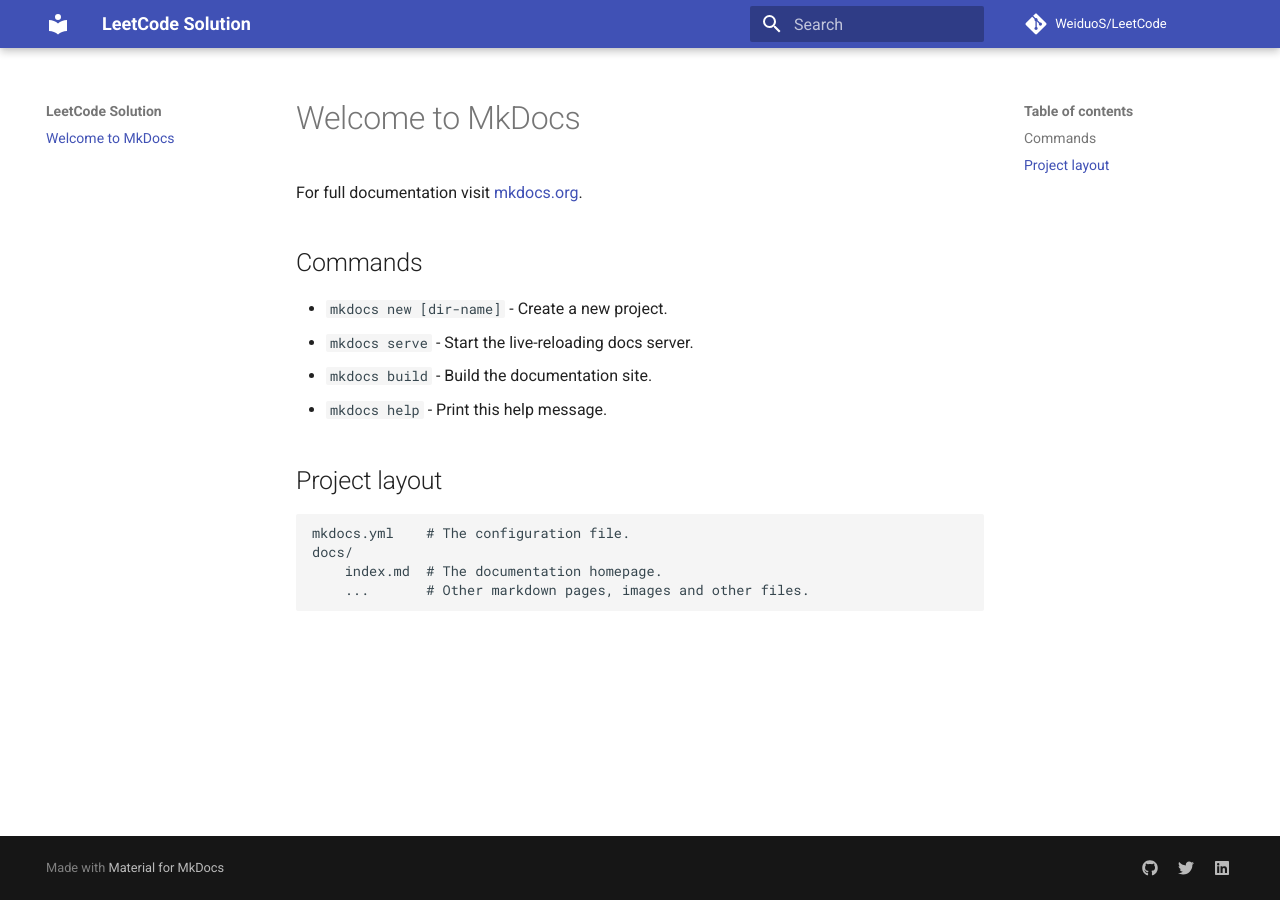
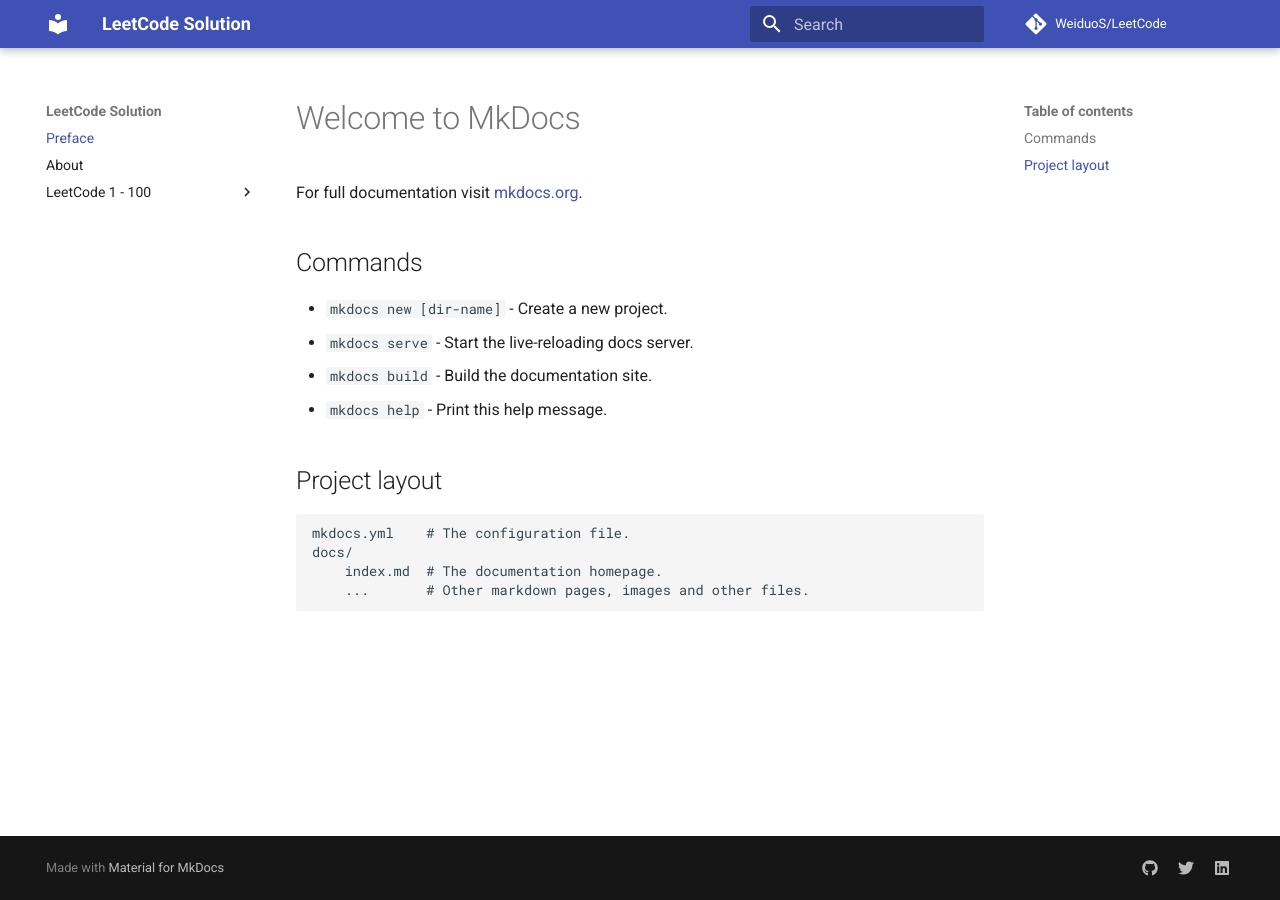
Before and after one commit to WeiduoS/LeetCode_backup, an MkDocs documentation site: the page built from docs/index.md, in a window 1280 px wide. Built offline with MkDocs 1.6.1 and Material for MkDocs 9.7.7, drawn with Linux system fonts in a browser that asks for light colours; comment, search, counter and statistics services are not loaded.

Commit message:
Update mkdocs.yml

```diff
--- a/mkdocs.yml
+++ b/mkdocs.yml
@@ -41,3 +41,10 @@ markdown_extensions:
       guess_lang: false
   - toc:
       permalink: true
+
+# Index
+nav:
+  - Preface: index.md
+  - About: about.md
+  - LeetCode 1 - 100:
+      - 1 Two Sum: LeetCode0001_TwoSum/lc0001.md
```
